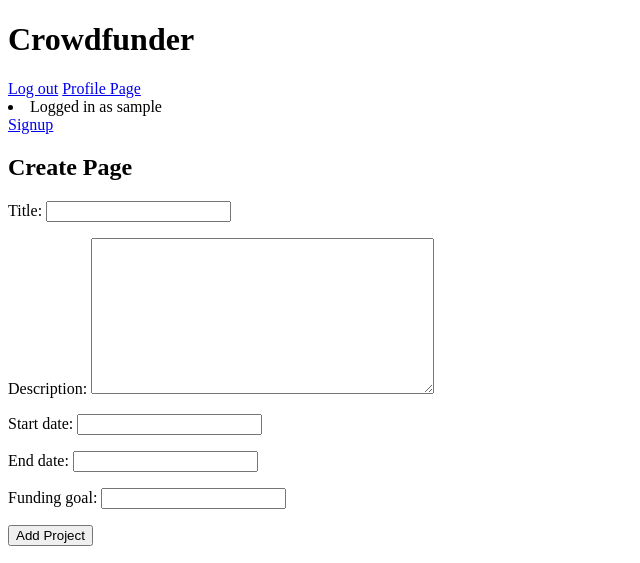
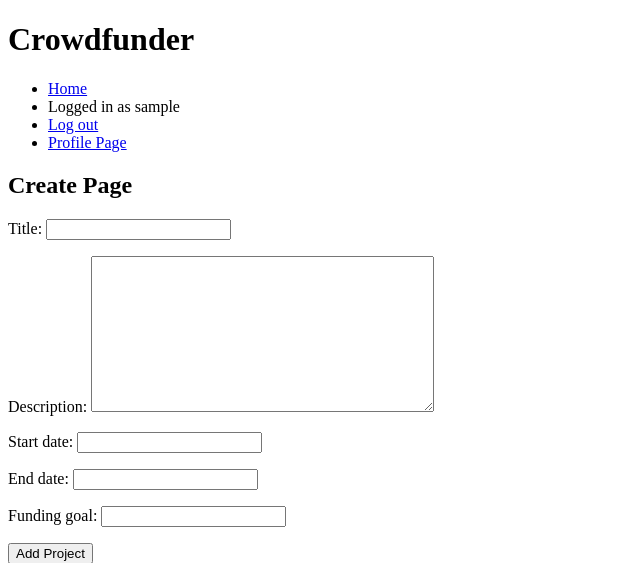
Before and after one commit to jeffreybyrne/crowdfunder, a Django app: page /project/new in a window 1280 px wide. Shown: the top 563 px of the page, without its empty margins (0-640 px from the left). Run offline with Django 3.2, Linux system fonts and the light colour scheme; the visitor is signed in with stand-in values (Sample User, id 1).

Commit message:
updated the base template to use a list, added a link to the home page

```diff
--- a/crowdfunder/crowdfunder/templates/base.html
+++ b/crowdfunder/crowdfunder/templates/base.html
@@ -7,20 +7,22 @@
 
   <body>
     <h1>Crowdfunder</h1>
+    <ul>
+      <li><a href="{% url 'home_page' %}">Home</a></li>
       {% if request.user.is_authenticated %}
-        <!-- display link to log out -->
-        <a class="login" href="{% url 'logout' %}">Log out</a>
-         <a href="{% url 'profile_show' user.id %}">Profile Page</a>
-        <li>Logged in as {{ request.user.username }}</li>
-        {% else %}
-        <!-- display link to login page -->
-        <a  href="{% url 'login' %}">Log in</a>
-        {% endif %}
-        <a href="{% url 'signup' %}">Signup</a>
+      <li>Logged in as {{ request.user.username }}</li>
+      <!-- display link to log out -->
+      <li><a class="login" href="{% url 'logout' %}">Log out</a></li>
+      <li><a href="{% url 'profile_show' user.id %}">Profile Page</a></li>
+      {% else %}
+      <!-- display link to login page -->
+      <li><a href="{% url 'login' %}">Log in</a></li>
+      <li><a href="{% url 'signup' %}">Signup</a></li>
+      {% endif %}
+    </ul>
 
 
     {% block content %}
-
     {% endblock %}
   </body>
 </html>
```
